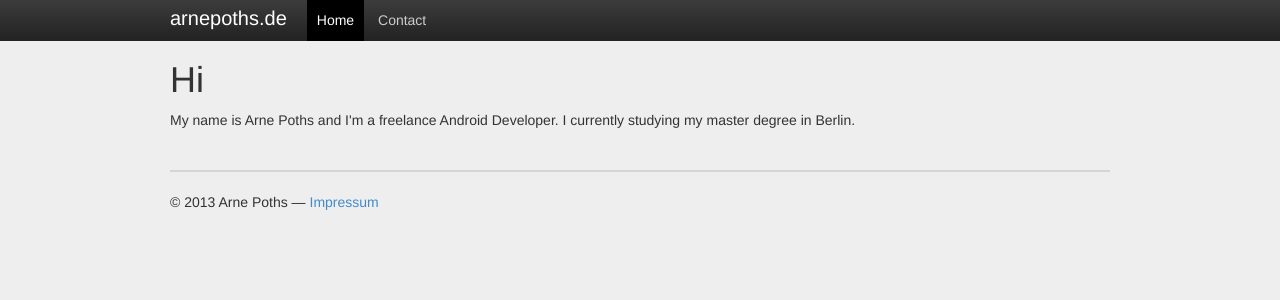
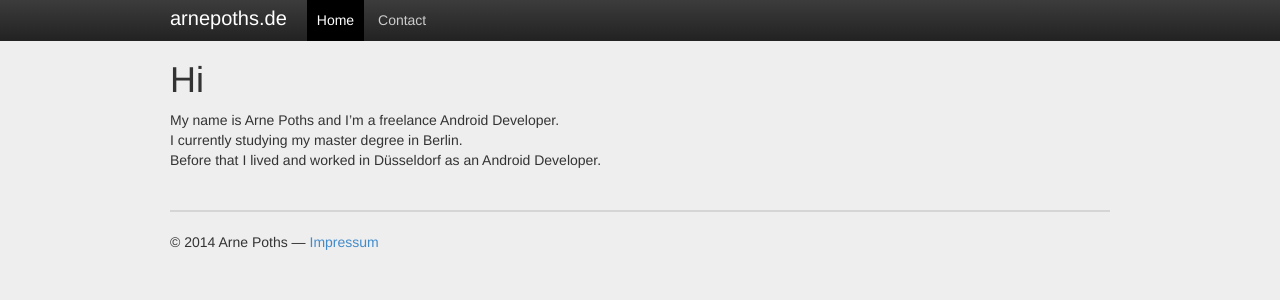
Before and after one commit to aps/aps.github.io, a Jekyll site: the page built from index.md, in a window 1280 px wide. Shown: the top 300 px of the page. Built offline with Jekyll 4.4.1, drawn with Linux system fonts in a browser that asks for light colours; nearby versions of some CDN libraries.

Commit message:
copyright year and text

```diff
--- a/_layouts/default.html
+++ b/_layouts/default.html
@@ -21,7 +21,7 @@
       {{ content }}
 
       <footer>
-        <p>&copy; 2013 Arne Poths &mdash; <a href="/contact">Impressum</a></p>
+        <p>&copy; 2014 Arne Poths &mdash; <a href="/contact">Impressum</a></p>
       </footer>
     </div>
 
--- /dev/null
+++ b/index.md
@@ -0,0 +1,12 @@
+---
+layout: default
+title: Arne poths - Android Developer
+permalink: /index.html
+tab: home
+---
+
+<h1>Hi</h1>
+
+My name is Arne Poths and I'm a freelance Android Developer.
+<br />I currently studying my master degree in Berlin.
+<br />Before that I lived and worked in Düsseldorf as an Android Developer.
```
Also changed, not shown: index.html (deleted, +0 -8 lines).
